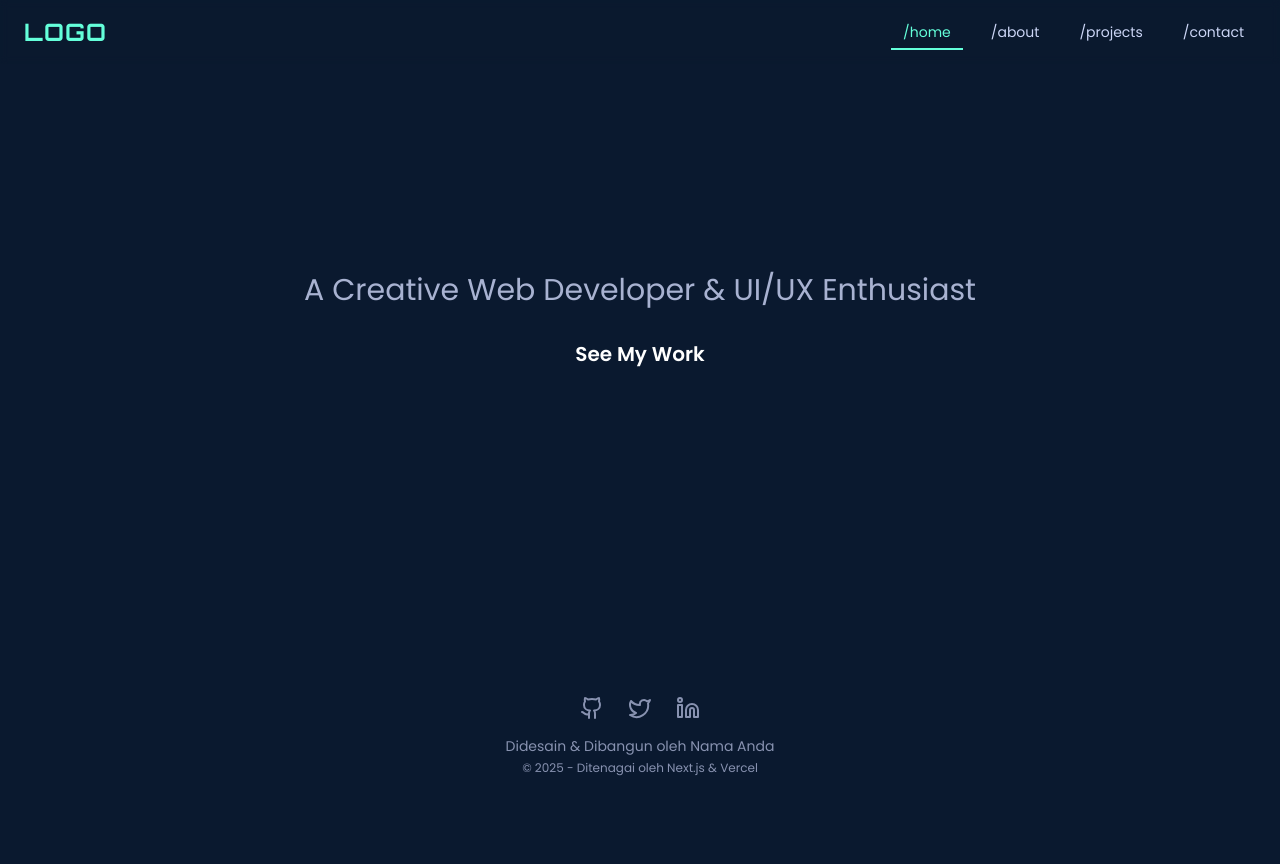
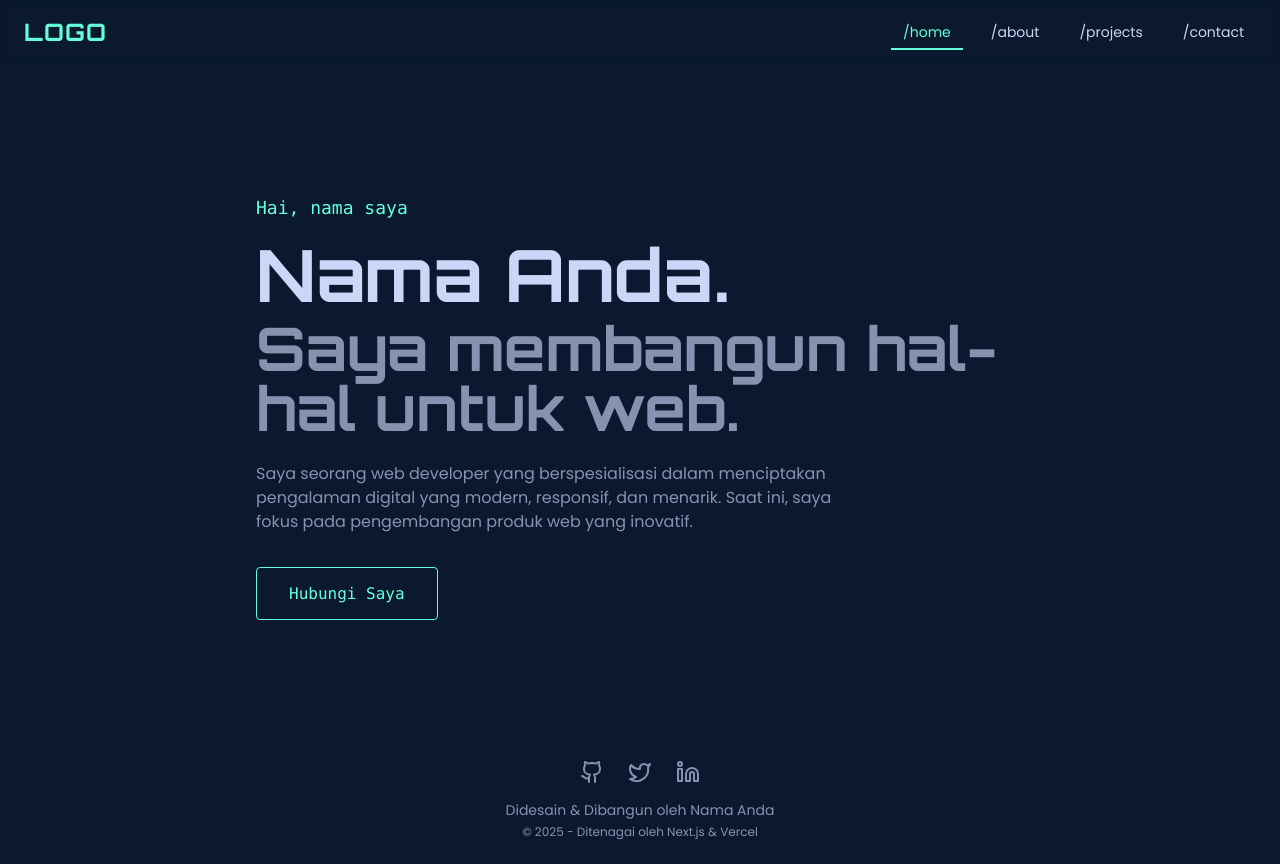
Before and after one commit to Nephyy1/nephyyv2, a Next.js app: page / in a window 1280 px wide. Before the commit the page ends 800 px from the top, so only its background shows below. Built offline with nearby package versions, Linux system fonts and the light colour scheme.

Commit message:
Update index.js

```diff
--- a/pages/index.js
+++ b/pages/index.js
@@ -1,36 +1,46 @@
 import { motion } from 'framer-motion';
+import Link from 'next/link';
 
 export default function Home() {
+  const containerVariants = {
+    hidden: { opacity: 0 },
+    visible: {
+      opacity: 1,
+      transition: { staggerChildren: 0.15, delayChildren: 0.2 },
+    },
+  };
+
+  const itemVariants = {
+    hidden: { y: 20, opacity: 0 },
+    visible: { y: 0, opacity: 1, transition: { duration: 0.5 } },
+  };
+
   return (
-    <div className="flex flex-col items-center justify-center text-center h-full">
-      <motion.h1
-        className="text-6xl md:text-8xl font-press-start mb-4 bg-gradient-to-r from-retro-primary to-retro-accent text-transparent bg-clip-text"
-        initial={{ y: -50, opacity: 0 }}
-        animate={{ y: 0, opacity: 1 }}
-        transition={{ duration: 0.7 }}
-      >
-        YOUR NAME
+    <motion.div
+      className="flex flex-col justify-center min-h-[60vh] max-w-3xl mx-auto"
+      variants={containerVariants}
+      initial="hidden"
+      animate="visible"
+    >
+      <motion.p variants={itemVariants} className="text-md md:text-lg text-cyan font-mono mb-4">
+        Hai, nama saya
+      </motion.p>
+      <motion.h1 variants={itemVariants} className="text-4xl sm:text-6xl md:text-7xl font-display font-bold text-lightest-slate">
+        Nama Anda.
       </motion.h1>
-      <motion.p
-        className="text-2xl md:text-3xl font-vt323 text-retro-text mb-8"
-        initial={{ y: 50, opacity: 0 }}
-        animate={{ y: 0, opacity: 1 }}
-        transition={{ duration: 0.7, delay: 0.3 }}
-      >
-        A Creative Web Developer & UI/UX Enthusiast
+      <motion.h2 variants={itemVariants} className="text-3xl sm:text-5xl md:text-6xl font-display font-bold text-slate mt-2">
+        Saya membangun hal-hal untuk web.
+      </motion.h2>
+      <motion.p variants={itemVariants} className="mt-6 max-w-xl text-slate">
+        Saya seorang web developer yang berspesialisasi dalam menciptakan pengalaman digital yang modern, responsif, dan menarik. Saat ini, saya fokus pada pengembangan produk web yang inovatif.
       </motion.p>
-      <motion.div
-        initial={{ scale: 0 }}
-        animate={{ scale: 1 }}
-        transition={{ duration: 0.5, delay: 0.6 }}
-      >
-        <a
-          href="/projects"
-          className="bg-retro-primary text-white font-bold py-3 px-8 text-xl shadow-retro transition-all duration-300 hover:bg-retro-accent hover:shadow-retro-hover transform hover:-translate-y-1"
-        >
-          See My Work
-        </a>
+      <motion.div variants={itemVariants} className="mt-12">
+        <Link href="/contact">
+          <a className="text-cyan border border-cyan rounded px-8 py-4 font-mono hover:bg-cyan/10 transition-colors duration-300">
+            Hubungi Saya
+          </a>
+        </Link>
       </motion.div>
-    </div>
+    </motion.div>
   );
 }
```
